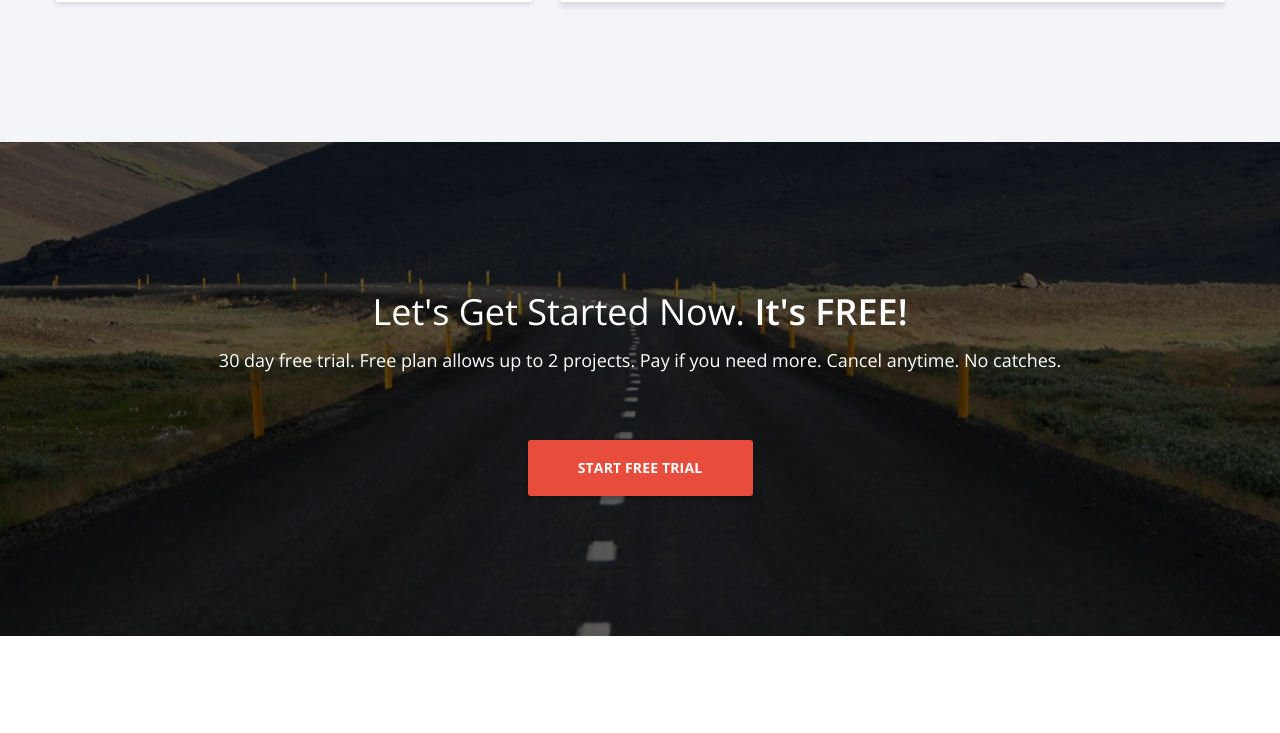
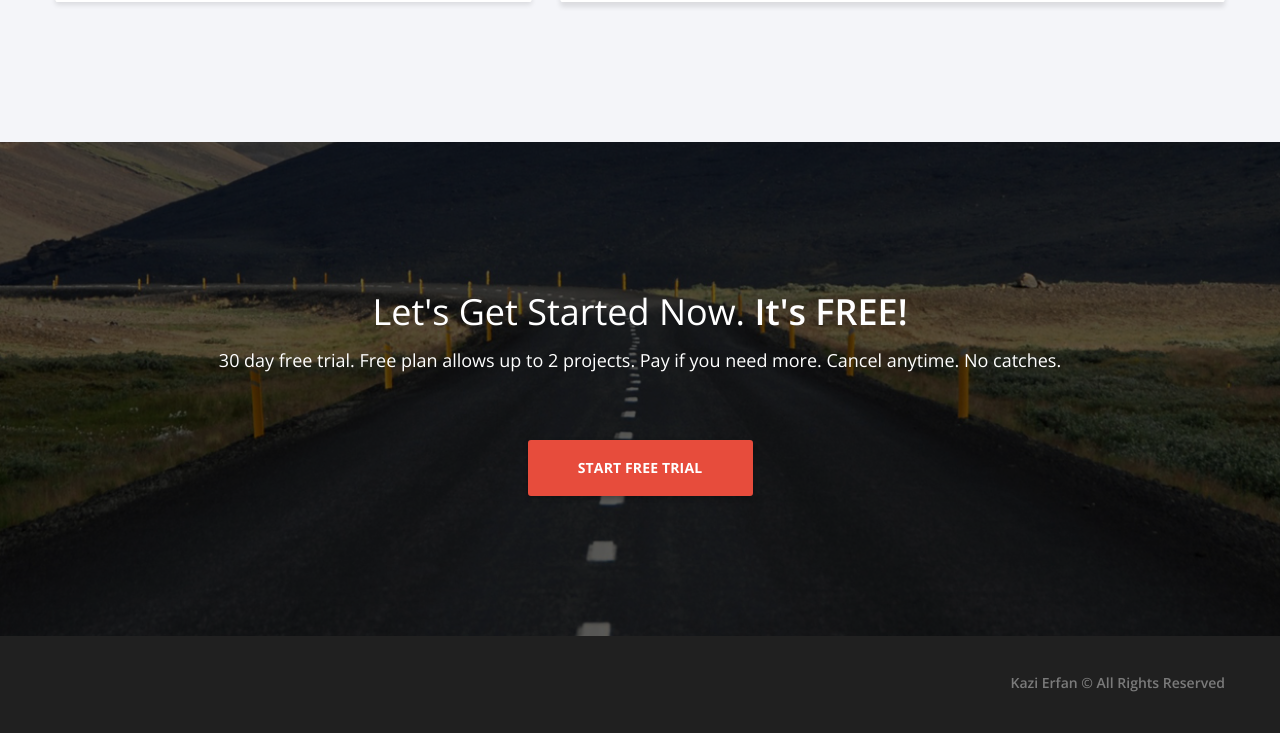
Before and after one commit to IlyaBielov/LandingPageBino, a website: page index.html in a window 1280 px wide. Shown: the part 10099-10832 px from the top of the page. Before the commit the page ends 10735 px from the top, so only its background shows below. Drawn offline with nearby package versions, Linux system fonts and the light colour scheme; files that its build step writes are made by us from their sources; files whose address does not match are found by name.

Commit message:
create footer block

```diff
--- a/index.html
+++ b/index.html
@@ -656,6 +656,60 @@
         <a class="free__btn" href="#">start free trial</a>
       </div>
     </div>
+
+    <footer class="footer">
+      <div class="wrap footer__wrap">
+        <div class="footer__left">
+          <ul class="socials footer__socials">
+            <li>
+              <a href="#">
+                <svg class="socials__img">
+                  <use xlink:href="img/symbol/sprite.svg#icons--social" />
+                </svg>
+              </a>
+            </li>
+            <li>
+              <a href="#">
+                <svg class="socials__img">
+                  <use xlink:href="img/symbol/sprite.svg#icons--social2" />
+                </svg>
+              </a>
+            </li>
+            <li>
+              <a href="#">
+                <svg class="socials__img">
+                  <use xlink:href="img/symbol/sprite.svg#icons--social3" />
+                </svg>
+              </a>
+            </li>
+            <li>
+              <a href="#">
+                <svg class="socials__img">
+                  <use xlink:href="img/symbol/sprite.svg#icons--social4" />
+                </svg>
+              </a>
+            </li>
+            <li>
+              <a href="#">
+                <svg class="socials__img">
+                  <use xlink:href="img/symbol/sprite.svg#icons--social5" />
+                </svg>
+              </a>
+            </li>
+            <li>
+              <a href="#">
+                <svg class="socials__img">
+                  <use xlink:href="img/symbol/sprite.svg#icons--social6" />
+                </svg>
+              </a>
+            </li>
+          </ul>
+        </div>
+        <div class="footer__right">
+          <p>Kazi Erfan &copy; All Rights Reserved </p>
+        </div>
+      </div>
+    </footer>
   </div>
 </body>
 </html>
--- /dev/null
+++ b/scss/blocks/footer.scss
@@ -0,0 +1,39 @@
+.footer {
+  background-color: $service-bg;
+  padding: 35px 0;
+
+  .footer__wrap {
+    display: flex;
+    flex-wrap: wrap;
+    justify-content: space-between;
+  }
+
+  p {
+    opacity: 0.75;
+    color: $advantages-gray;
+    font-size: 14px;
+    line-height: 24px;
+    font-weight: 600;
+  }
+}
+
+@media (max-width: 580px) {
+  .footer {
+    .footer__wrap {
+     justify-content: center;
+     text-align: center;
+    }
+
+    .footer__left {
+      flex-basis: 100%;
+    }
+
+    .footer__right {
+      flex-basis: 100%;
+    }
+
+    .footer__socials {
+      justify-content: center;
+    }
+  }
+}
--- /dev/null
+++ b/scss/blocks/socials.scss
@@ -0,0 +1,18 @@
+.socials {
+  display: flex;
+  align-items: center;
+
+  li {
+    margin-right: 20px;
+  }
+
+  .socials__img {
+    fill: $advantages-gray;
+    width: 20px;
+    height: 25px;
+
+    &:hover {
+      fill: $red;
+    }
+  }
+}
--- a/scss/style.scss
+++ b/scss/style.scss
@@ -24,3 +24,5 @@
 @import "./blocks/blog.scss";
 @import "./blocks/keep.scss";
 @import "./blocks/free.scss";
+@import "./blocks/socials.scss";
+@import "./blocks/footer.scss";
```
